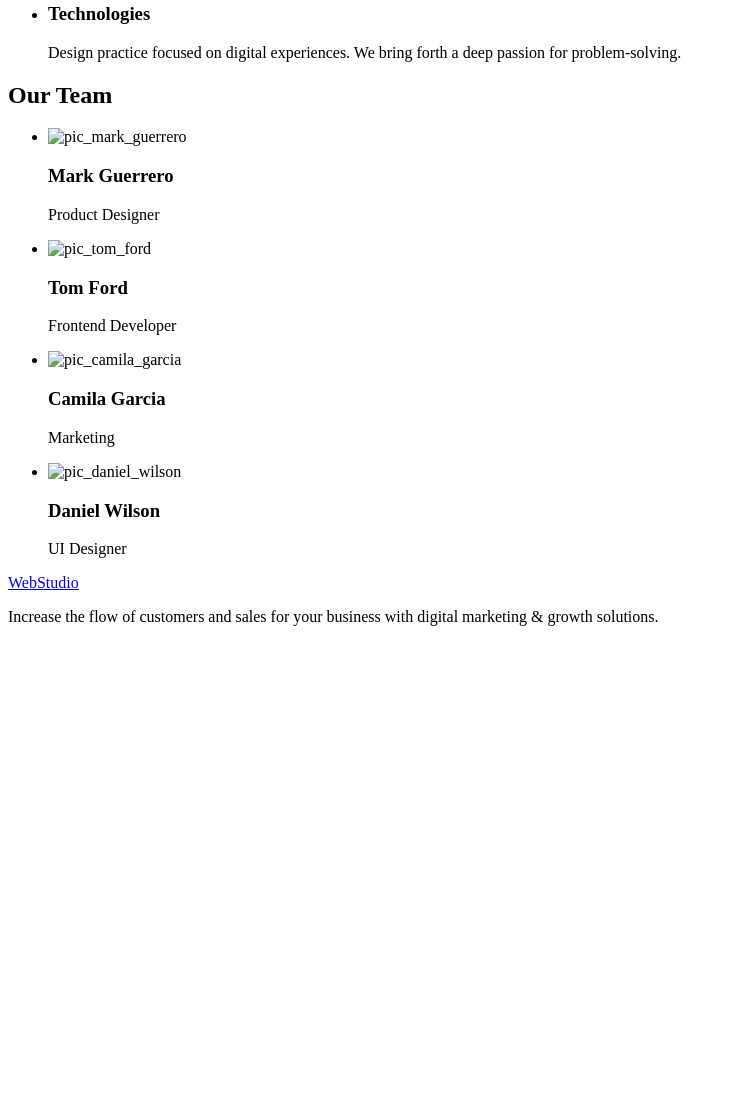
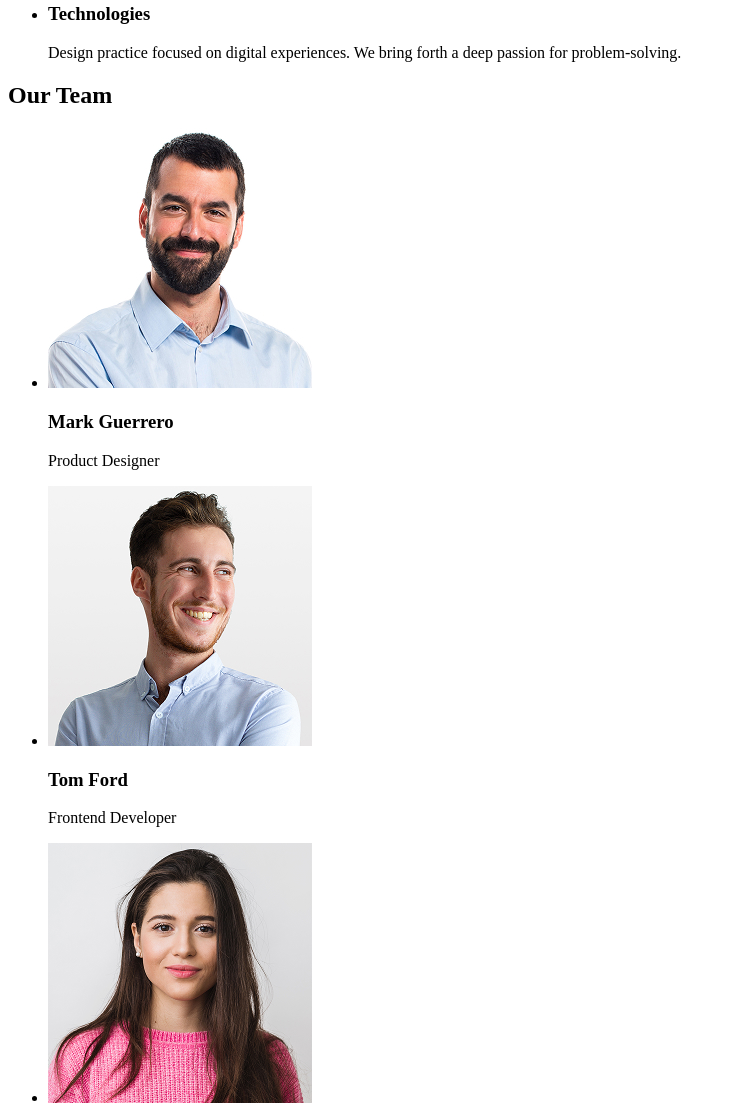
Before and after one commit to Drebut/goit-markup-hw-01, a plain HTML site: page index.html in a window 1280 px wide. Shown: the part 532-1638 px from the top of the page, without its empty margins (0-736 px from the left). Before the commit the page ends 1174 px from the top, so only its background shows below. Drawn offline with Linux system fonts and the light colour scheme.

Commit message:
remeke_images

```diff
--- a/index.html
+++ b/index.html
@@ -68,22 +68,42 @@
         <h2>Our Team</h2>
         <ul>
           <li>
-            <img src="" alt="pic_mark_guerrero" width="264" height="260" />
+            <img
+              src="./images/mark_guerrero.jpg"
+              alt="pic_mark_guerrero"
+              width="264"
+              height="260"
+            />
             <h3>Mark Guerrero</h3>
             <p>Product Designer</p>
           </li>
           <li>
-            <img src="" alt="pic_tom_ford" width="264" height="260" />
+            <img
+              src="./images/tom_ford.jpg"
+              alt="pic_tom_ford"
+              width="264"
+              height="260"
+            />
             <h3>Tom Ford</h3>
             <p>Frontend Developer</p>
           </li>
           <li>
-            <img src="" alt="pic_camila_garcia" width="264" height="260" />
+            <img
+              src="./images/camila_garcia.jpg"
+              alt="pic_camila_garcia"
+              width="264"
+              height="260"
+            />
             <h3>Camila Garcia</h3>
             <p>Marketing</p>
           </li>
           <li>
-            <img src="" alt="pic_daniel_wilson" width="264" height="260" />
+            <img
+              src="./images/daniel_wilson.jpg"
+              alt="pic_daniel_wilson"
+              width="264"
+              height="260"
+            />
             <h3>Daniel Wilson</h3>
             <p>UI Designer</p>
           </li>
```
Also changed, not shown: images/camila_garcia.jpg (added), images/daniel_wilson.jpg (added), images/mark_guerrero.jpg (added), images/tom_ford.jpg (added).
